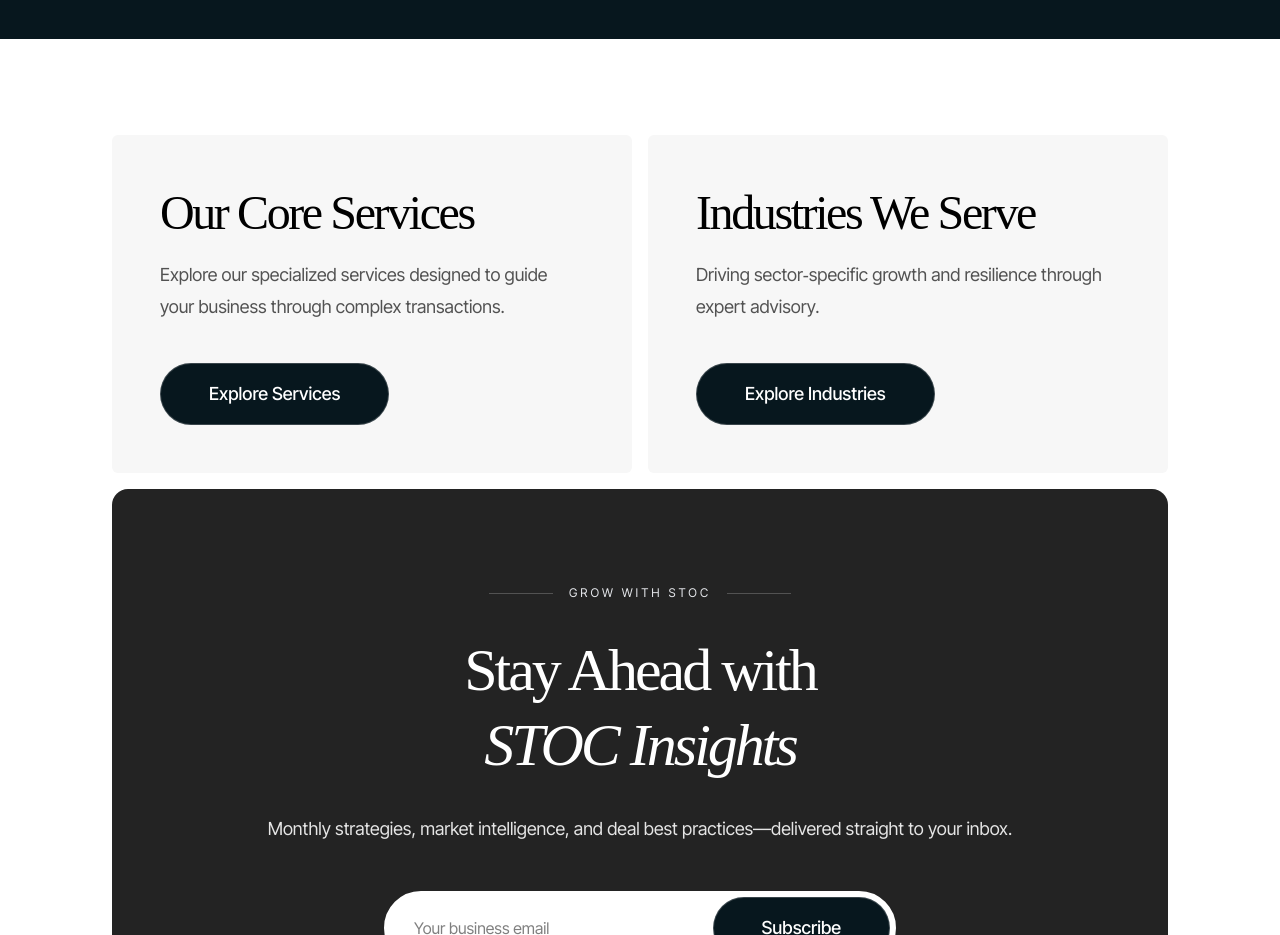
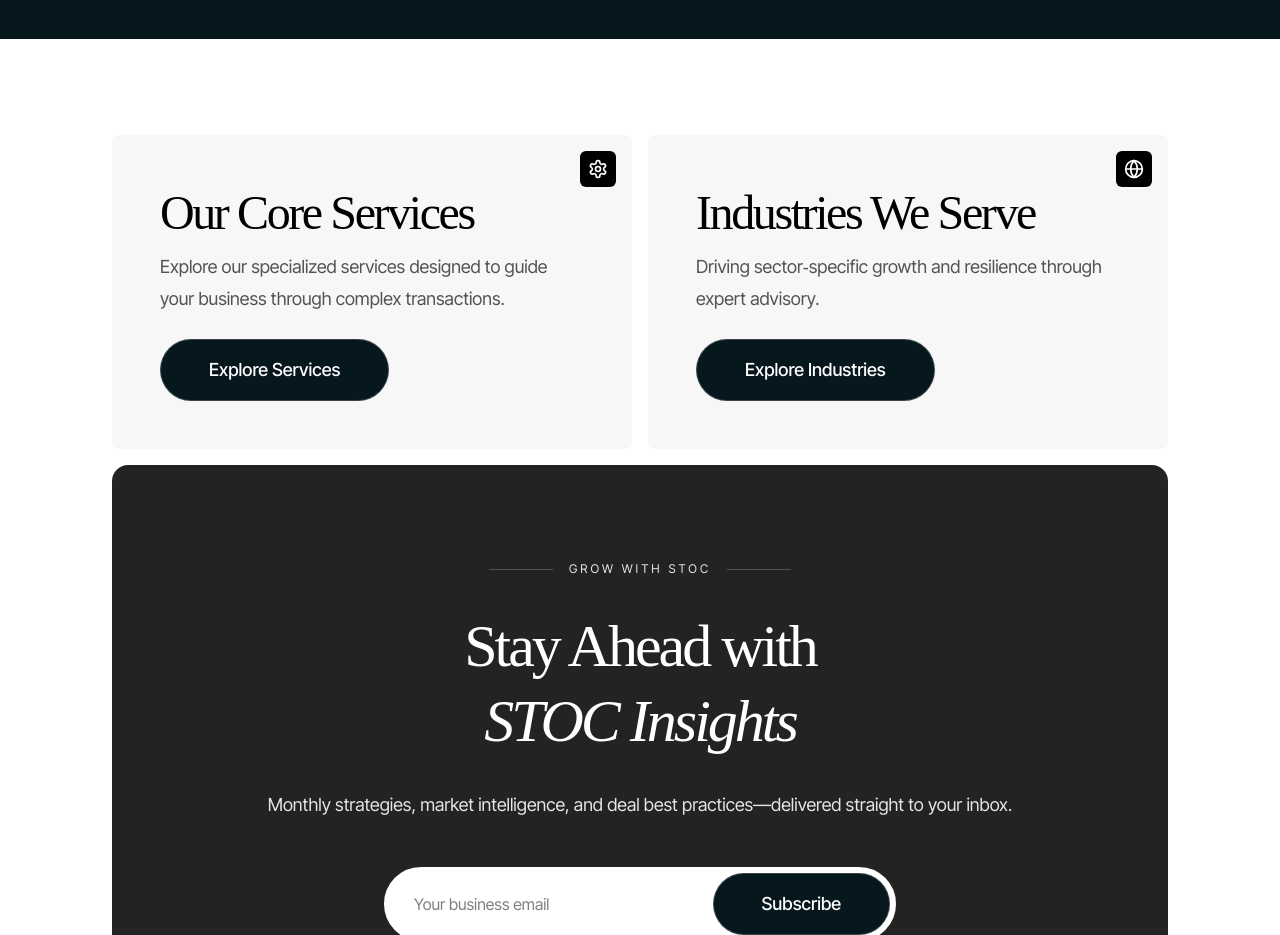
Before and after one commit to mhlauf1/stoc, a Next.js app: page / in a window 1280 px wide. Shown: the part 2060-2995 px from the top of the page. Built offline with nearby package versions, Linux system fonts and the light colour scheme.

Commit message:
adding icons to home

```diff
--- a/src/components/home/OverviewBento.tsx
+++ b/src/components/home/OverviewBento.tsx
@@ -2,6 +2,7 @@
 import React, { useState, FormEvent } from "react";
 import { PrimaryButton } from "../Button";
 import Link from "next/link";
+import { Settings, Globe } from "lucide-react";
 
 const OverviewBento = () => {
   const [email, setEmail] = useState<string>("");
@@ -12,16 +13,21 @@
     console.log("Subscribe with:", email);
     setEmail(email);
   };
+
   return (
     <section className="bg-white  px-4 md:px-12 lg:px-28 py-12 md:py-24">
       <div className="flex flex-1 w-full flex-col gap-4">
         <div className="flex md:flex-row flex-col gap-4">
-          <div className="flex flex-col flex-1 bg-[#F7F7F7] px-6 md:px-12 py-8 md:py-12 rounded-md justify-center items-start">
+          <div className="flex flex-col relative flex-1 bg-[#F7F7F7] px-6 md:px-12 py-8 md:py-12 rounded-md justify-center items-start">
+            <div className="bg-black absolute top-4 right-4 p-2 mb-3 rounded-md">
+              <Settings className=" size-5 text-white" />
+            </div>
+
             <div>
               <h2 className="text-3xl  tracking-tighter md:max-w-[24ch] md:text-4xl font-gambetta lg:text-5xl text-start leading-tight">
                 Our Core Services
               </h2>
-              <p className="leading-7 md:leading-8 text-md md:text-lg text-neutral-600 text-start mt-4 mb-8 md:mb-10">
+              <p className="leading-7 md:leading-8 text-md md:text-lg text-neutral-600 text-start mt-2 mb-6 ">
                 Explore our specialized services designed to guide your business
                 through complex transactions.
               </p>
@@ -31,12 +37,15 @@
               <PrimaryButton>Explore Services</PrimaryButton>
             </Link>
           </div>
-          <div className="flex flex-col justify-center flex-1 bg-[#F7F7F7] px-6 md:px-12 py-8 md:py-8 rounded-md items-start">
+          <div className="flex flex-col relative justify-center flex-1 bg-[#F7F7F7] px-6 md:px-12 py-8 md:py-8 rounded-md items-start">
+            <div className="bg-black absolute top-4 right-4 p-2 mb-3 rounded-md">
+              <Globe className=" size-5 text-white" />
+            </div>
             <div>
               <h2 className="text-3xl  tracking-tighter max-w-[24ch] md:text-4xl font-gambetta lg:text-5xl text-start leading-tight">
                 Industries We Serve
               </h2>
-              <p className="leading-7 md:leading-8 text-md md:text-lg text-neutral-600 text-start mt-4 mb-10">
+              <p className="leading-7 md:leading-8 text-md md:text-lg text-neutral-600 text-start mt-2 mb-6">
                 Driving sector‑specific growth and resilience through expert
                 advisory.
               </p>
--- a/src/components/home/Trust.tsx
+++ b/src/components/home/Trust.tsx
@@ -32,7 +32,7 @@
   <div className="relative flex flex-col rounded-xl border px-8 bg-white/10 py-16 border-dashed border-white/20">
     {/* Icon in top-right */}
     <div className="bg-white/90 p-2 absolute top-4 right-4 rounded-md">
-      <Icon className=" w-6 h-6 text-black/70" />
+      <Icon className=" size-5 text-black/70" />
     </div>
     <h3 className="text-2xl font-gambetta md:text-3xl tracking-tighter">
       {title}
```
